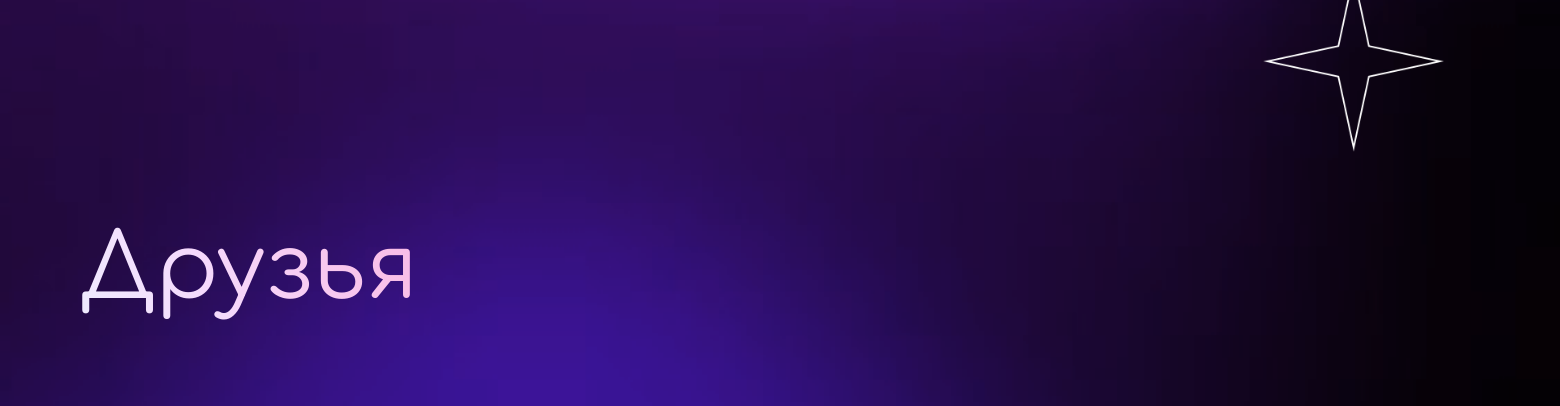
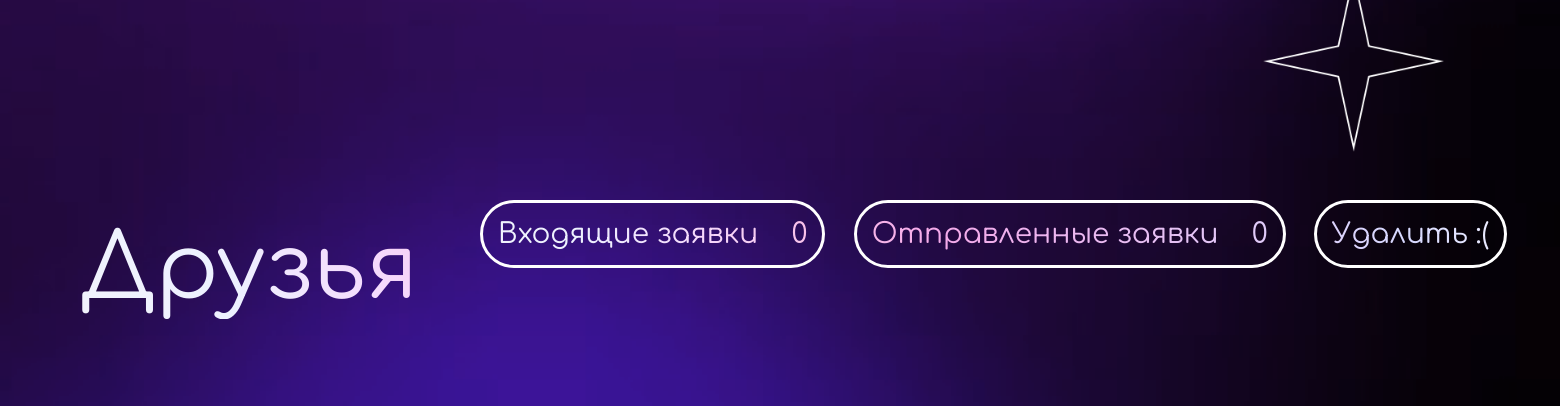
Before and after one commit to Ertshaker/MemeTravel, a Django app: a page that uses templates/user_test.html in a window 1560 px wide. Shown: the part 1064-1470 px from the top of the page. Run offline with Django 5.2, Linux system fonts and the light colour scheme; data comes from the database, SQL or seed files in the repository; both versions use the stored data as it was after the commit.

Commit message:
миллиард исправленных ошибок

```diff
--- a/Site/static/Site/css/profile_styles.css
+++ b/Site/static/Site/css/profile_styles.css
@@ -82,15 +82,24 @@
 .friend_list{
     position: relative;
     top: 300px;
-    background: linear-gradient(60deg, #F1F3FC 0%, #EDF1FF 11%, #F5D9FC 22%, #F9BFE8 33%, #F4AAEA 44%, #D7D9FF 87%, #F6F5FF 100%);
-    background-clip: text;
-    font-family: Comfortaa;
-
+    width: 1450px;
 }
 
 .friends_title{
     font-size: 90px;
+    background: linear-gradient(60deg, #F1F3FC 0%, #EDF1FF 11%, #F5D9FC 22%, #F9BFE8 33%, #F4AAEA 44%, #D7D9FF 87%, #F6F5FF 100%);
+    background-clip: text;
+    font-family: Comfortaa;
     -webkit-text-fill-color: transparent;
+}
+
+.friends{
+    flex: 0 0 auto;
+    display: flex;
+    align-items: center;
+    flex-wrap: nowrap;
+    overflow-x: scroll;
+    width: 1325px;
 }
 
 .friend_avatar{
@@ -100,32 +109,71 @@
     height: 298px;
 }
 
-
+/*::-webkit-scrollbar {*/
+/*            display: none;*/
+/*        }*/
 
 
 .friend{
-    display: inline-block;
+    align-items: center;
+    justify-content: center;
+    top: 20%;
+    padding-bottom: 20px;
+    margin-right: 50px;
 }
 
 .delete_friend_button{
     display: inline-block;
     position: relative;
-    right: 75px;
+
 }
 .remove-friend-button{
-    background: linear-gradient(60deg, #F1F3FC 0%, #EDF1FF 11%, #F5D9FC 22%, #F9BFE8 33%, #F4AAEA 44%, #D7D9FF 87%, #F6F5FF 100%);
-    background-clip: text;
-    font-family: Comfortaa;
+
     border-radius: 9px;
     border: 2px solid white;
     cursor: pointer;
     bottom: 2%;
     padding: 2px;
+    background: linear-gradient(60deg, #F1F3FC 0%, #EDF1FF 11%, #F5D9FC 22%, #F9BFE8 33%, #F4AAEA 44%, #D7D9FF 87%, #F6F5FF 100%);
+    background-clip: text;
+    font-family: Comfortaa;
     -webkit-text-fill-color: transparent;
 }
 
 .friend_username{
+    position: relative;
+    display: inline-block;
+    background: linear-gradient(60deg, #F1F3FC 0%, #EDF1FF 11%, #F5D9FC 22%, #F9BFE8 33%, #F4AAEA 44%, #D7D9FF 87%, #F6F5FF 100%);
+    background-clip: text;
+    font-family: Comfortaa;
+    font-size: 22px;
+    margin-left: 5px;
     -webkit-text-fill-color: transparent;
+}
+
+.friend_options{
+    position: absolute;
+    background: linear-gradient(60deg, #F1F3FC 0%, #EDF1FF 11%, #F5D9FC 22%, #F9BFE8 33%, #F4AAEA 44%, #D7D9FF 87%, #F6F5FF 100%);
+    background-clip: text;
+    font-family: Comfortaa;
+    -webkit-text-fill-color: transparent;
+    font-size: 28px;
+    left: 400px;
+    bottom: 485px;
+}
+
+.requests{
+    display: inline-block;
+    font-size: 28px;
+    border-radius: 40px;
+    border: 3px solid white;
+    padding: 15px 15px 15px 15px;
+    margin-right: 20px;
+}
+
+.counter{
+    display: inline-block;
+    margin-left: 25px;
 }
 
 .favorites{
--- a/Site/views.py
+++ b/Site/views.py
@@ -47,7 +47,11 @@
         self.extra_context["ChangeAvatarForm"] = ChangeAvatarForm()
         friends = Friend.objects.filter(user=user.id, accepted=True) | Friend.objects.filter(friend=user.id,
                                                                                              accepted=True)
+        sended_requests = Friend.objects.filter(user=user.id, accepted=False)
+        got_requests = Friend.objects.filter(friend=user.id, accepted=False)
         self.extra_context["friends"] = friends
+        self.extra_context["send_requests"] = sended_requests
+        self.extra_context["got_requests"] = got_requests
         self.extra_context["Users"] = Account.objects.all()
         return super().get(request, *args, **kwargs)
 
--- a/templates/user_test.html
+++ b/templates/user_test.html
@@ -33,8 +33,11 @@
         <p class="value">{{ user.first_name }} {{ user.last_name }}</p>
 
         <div class="label">Электронная почта</div>
+        {% if user.email %}
             <p class="value">{{ user.email }}</p>
-
+        {% else %}
+            <p class="value">&nbsp;</p>
+        {% endif %}
         <div class="label">Дата создания аккаунта - {{ user.date_joined }}</div>
 
     </div>
@@ -59,24 +62,65 @@
 <button onclick="location.href = '{{ user.username }}/friends/'">Друзья</button>
 <div class="friend_list">
     <div class="friends_title"><p>Друзья</p></div>
+    <div class="friend_options">
+        <a class="requests" href="{{ user.username }}/friends/">Входящие заявки
+            <div class="counter">{% if got_requests %}{{ got_requests.count }}{% else %}0{% endif %}</div>
+        </a>
+        <a class="requests" href="{{ user.username }}/friends/">Отправленные заявки
+            <div class="counter">{% if send_requests %}{{ send_requests.count }}{% else %}0{% endif %}</div>
+        </a>
+        <a class="requests">Удалить :(</a>
+    </div>
+    <button id="slideLeft" type="button">Slide left</button>
+    <button id="slideRight" type="button">Slide right</button>
+
+    <div class="friends">
         {% if friends %}
             {% for friend in friends %}
                 {% if user != friend.friend %}
                     <div class="friend">
+                        {% if friend.friend.avatar %}
                             <img src="{{ friend.friend.avatar.url }}" alt="ПРИВЕТ)" class="friend_avatar"/>
-                    <div class="friend_username"><a class="logo" href="/user/{{ friend.friend }}">{{ friend.friend }}</a></div>
+                        {% else %}
+                            <img src="/media/svofard_404.png" width="300" alt="Привет)" class="friend_avatar"/>
+                        {% endif %}
+                        <div class="friend_username"><a href="/user/{{ friend.friend }}">{{ friend.friend }}</a></div>
+                        {#                        <div class="delete_friend_button">#}
+                        {#                            <button class="remove-friend-button" data-friend-id="{{ friend.id }}">Удалить</button>#}
+                        {#                        </div>#}
                     </div>
                 {% else %}
                     <div class="friend">
+
+                        {% if friend.user.avatar %}
                             <img src="{{ friend.user.avatar.url }}" alt="ПРИВЕТ)" class="friend_avatar"/>
-                    <div class="friend_username"><a class="logo" href="/user/{{ friend.user }}">{{ friend.user }}</a></div>
+                        {% else %}
+                            <img src="/media/svofard_404.png" width="300" alt="Привет)" class="friend_avatar"/>
+                        {% endif %}
+                        <div class="friend_username"><a href="/user/{{ friend.user }}">{{ friend.user }}</a></div>
+                        {#                        <div class="delete_friend_button">#}
+                        {#                            <button class="remove-friend-button" data-friend-id="{{ friend.id }}">Удалить</button>#}
+                        {#                        </div>#}
                     </div>
+
                 {% endif %}
-            <div class="delete_friend_button"><button class="remove-friend-button" data-friend-id="{{ friend.id }}">Удалить</button></div>
+
             {% endfor %}
         {% else %}
             У вас пока еще нет друзей! Вы их обязательно заимеете(в жопу)
         {% endif %}
+    </div>
+    <script>
+        const buttonRight = document.getElementById('slideRight');
+        const buttonLeft = document.getElementById('slideLeft');
+
+        buttonRight.onclick = function () {
+            document.getElementById('friends').scrollLeft += 100;
+        };
+        buttonLeft.onclick = function () {
+            document.getElementById('friends').scrollLeft -= 100;
+        };
+    </script>
 </div>
 
 <script src="https://code.jquery.com/jquery-3.6.0.min.js"></script>
```
Also changed, not shown: db.sqlite3. Lines whose indentation alone changed are shown as unchanged.
